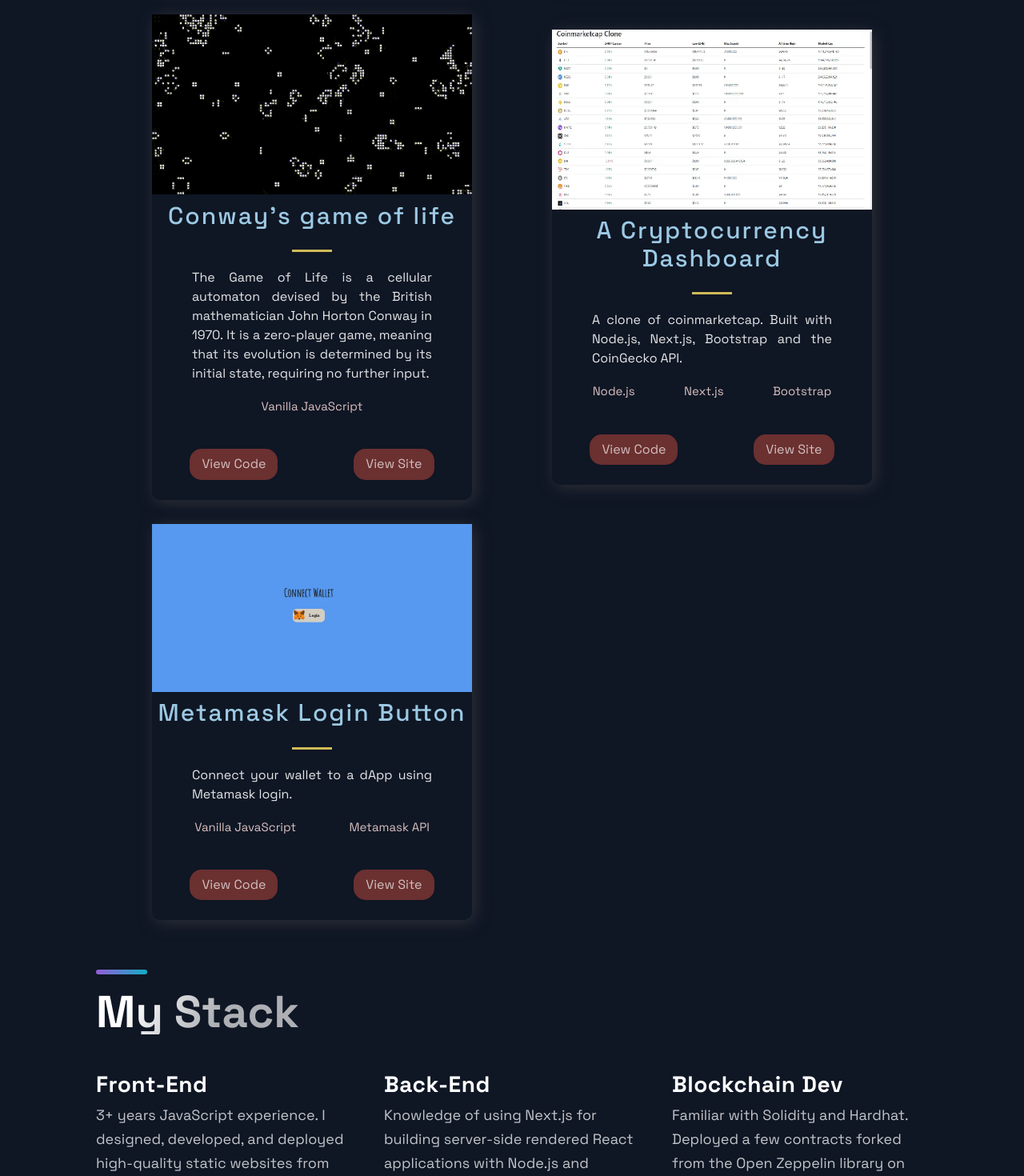
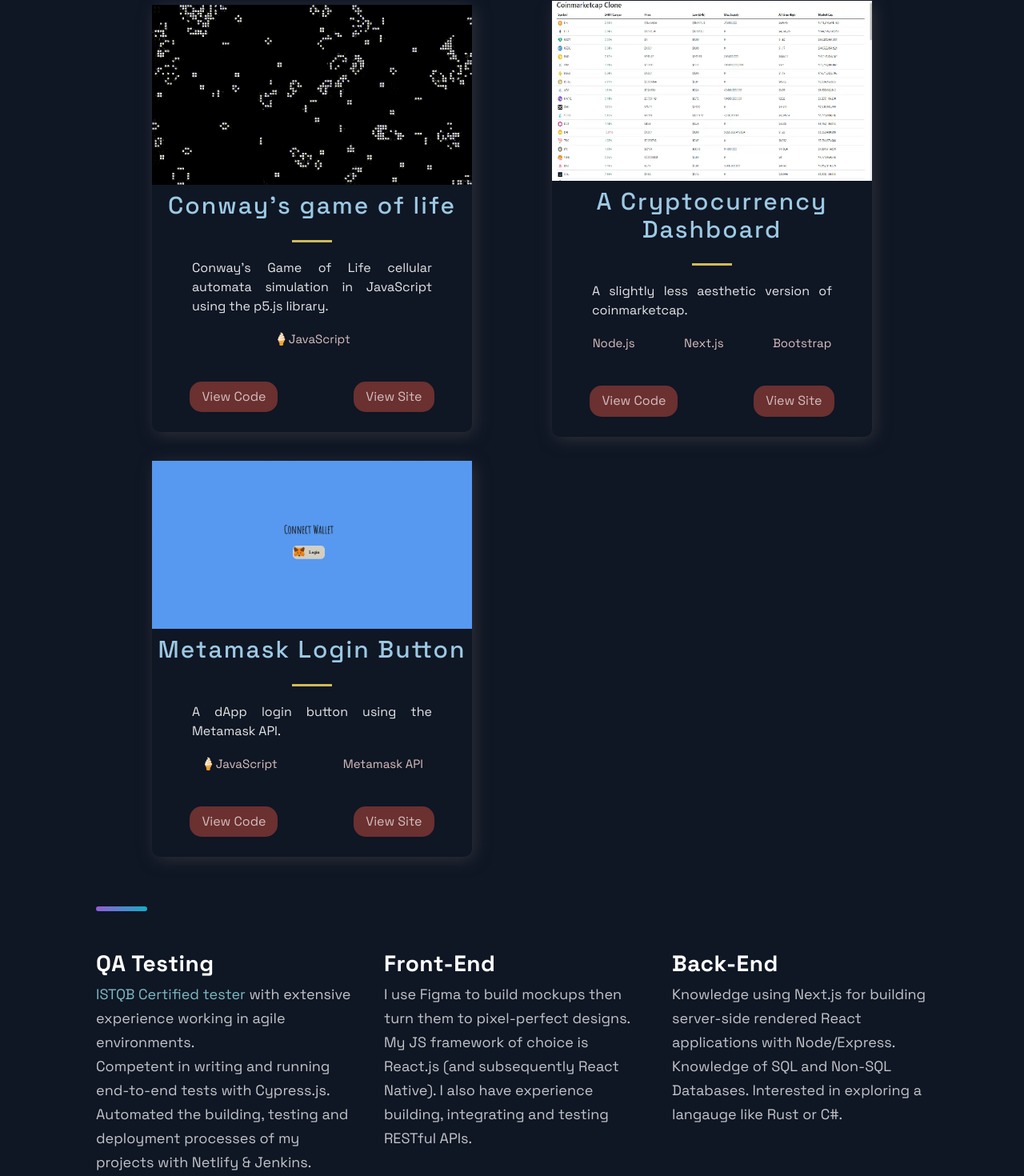
Before and after one commit to zakjanzi/portfolio-website, a Next.js app: page / in a window 1280 px wide. Shown: the part 1319-2789 px from the top of the page at 80% size. Built offline with nearby package versions, Linux system fonts and the light colour scheme.

Commit message:
resume update

```diff
--- a/src/components/BackgroundInfo/BackgroundInfo.js
+++ b/src/components/BackgroundInfo/BackgroundInfo.js
@@ -11,7 +11,6 @@
 const data = [
   { title: 'B.Sc in Business', text: 'Studied Entrepreneurial management at the Lebanese American University. Class of 2018.' },
   { title: 'Startup experience', text: 'Multiple years of experience working in fast-paced agile environments. Strong background in FinTech. (P2P finance)', },
-  { title: 'Blockchain researcher', text: 'Studied the applications of blockchain technology in hyperinflationary economies.'},
   { title: '3+ Languages', text: ' Fluent in English, Arabic and Swedish.', }
 ];
 
--- a/src/components/Hero/Hero.js
+++ b/src/components/Hero/Hero.js
@@ -36,9 +36,10 @@
         Hi there,
       </SectionTitle>
       <SectionText>
-        I'm Zak. A full-stack developer with a background in QA testing. <br /> I also like blockchains and distributed systems.
+        I'm Zak - A QA tester that codes. <br /> I also like blockchains and distributed systems.
       </SectionText>
-      <Button onClick={() => window.location = "https://linktr.ee/zakjanzi"}>View CV</Button>
+      <Button onClick={() => window.open("https://linktr.ee/zakjanzi", "_blank")}>View CV</Button>
+
     </LeftSection>
   </Section>
   </>
--- a/src/components/Technologies/Technologies.js
+++ b/src/components/Technologies/Technologies.js
@@ -25,28 +25,40 @@
   <Section id="tech" >
     <SectionDivider />
     <br />
-    <SectionTitle data-aos="fade-up">My Stack</SectionTitle>
     <List data-aos="fade-right">
+
+
+    <ListItem>
+        <ListContainer>
+          <ListTitle>QA Testing</ListTitle>
+          <ListParagraph>
+            <a style={linkStyle} href="https://atsqa.org/certified-testers/profile/a1400f7c67c9434297f354412437c5d0" target="_blank">
+              ISTQB Certified tester
+            </a> with extensive experience working in agile environments. <br/>Competent in writing and running end-to-end tests with Cypress.js. Automated the building, testing and deployment processes of my projects with Netlify & Jenkins.</ListParagraph>
+        </ListContainer>
+      </ListItem>
+
+
       <ListItem>
         <ListContainer>
           <ListTitle>Front-End</ListTitle>
-          <ListParagraph>3+ years JavaScript experience. I designed, developed, and deployed high-quality static websites from scratch. Experienced in React.js/Native and MaterialUI.</ListParagraph>
+          <ListParagraph>I use Figma to build mockups then turn them to pixel-perfect designs. My JS framework of choice is React.js (and subsequently React Native). I also have experience building, integrating and testing RESTful APIs.</ListParagraph>
         </ListContainer>
       </ListItem>
 
       <ListItem>
         <ListContainer>
           <ListTitle>Back-End</ListTitle>
-          <ListParagraph>Knowledge of using Next.js for building server-side rendered React applications with Node.js and Express. Experience in building and testing RESTful APIs using Postman and familiar with GraphQL. Knowledge of MySQL and MongoDB</ListParagraph>
+          <ListParagraph>Knowledge using Next.js for building server-side rendered React applications with Node/Express. Knowledge of SQL and Non-SQL Databases. Interested in exploring a langauge like Rust or C#.</ListParagraph>
         </ListContainer>
       </ListItem>
 
-      <ListItem>
+      {/* <ListItem>
         <ListContainer>
           <ListTitle>Blockchain Dev</ListTitle>
           <ListParagraph>Familiar with Solidity and Hardhat. Deployed a few contracts forked from the Open Zeppelin library on the Ethereum network and worked on non-custodial mobile wallets and payment gateways. Interested in P2P finance.</ListParagraph>
         </ListContainer>
-      </ListItem>
+      </ListItem> */}
 
       {/* <ListItem>
         <DiEnvato size="4rem"/>
@@ -56,15 +68,7 @@
         </ListContainer>
       </ListItem> */}
 
-      <ListItem>
-        <ListContainer>
-          <ListTitle>QA Testing</ListTitle>
-          <ListParagraph>
-            <a style={linkStyle} href="https://atsqa.org/certified-testers/profile/a1400f7c67c9434297f354412437c5d0" target="_blank">
-              ISTQB Certified tester
-            </a> with experience in manual and automated testing in an agile environment. Competent in writing and running end-to-end tests with Cypress.js. Automated the building, testing and deployment processes of my projects with Netlify & Jenkins.</ListParagraph>
-        </ListContainer>
-      </ListItem>
+
     </List>
   </Section>
 );
--- a/src/constants/constants.js
+++ b/src/constants/constants.js
@@ -1,9 +1,9 @@
 export const projects = [
   {
     title: 'A MERN Site',
-    description: "Track your job applications using Jobify. Built using React, Node.js, Express & MongoDB.",
+    description: "Track your job applications using Jobify.",
       image: '/images/1.webp',
-      tags: ['Mongo', 'Express', 'React', 'Node'],
+      tags: ['Mongo', 'Express.js', 'React.js', 'Node.js'],
     code: 'https://github.com/zakjanzi/jobify-app',
     live: 'https://zak-jobify.netlify.app/landing',
     id: 0,
@@ -12,23 +12,23 @@
     title: 'A Company Site',
     description:"A static website for a Parkour & Gymnastics gym. ",
     image: '/images/2.gif',
-    tags: ['HTML', 'SCSS', 'JavaScript', ],
+    tags: ['HTML', 'SCSS', '🍦JavaScript', ],
     code: 'https://github.com/zakjanzi/team-adrenaline-website',
     live: "https://teamadrenaline.me",
     id: 1,
   },
   {
     title: 'Conway\u0027s game of life',
-    description: "The Game of Life is a cellular automaton devised by the British mathematician John Horton Conway in 1970. It is a zero-player game, meaning that its evolution is determined by its initial state, requiring no further input.",
+    description: "Conway’s Game of Life cellular automata simulation in JavaScript using the p5.js library.",
     image: '/images/3.gif',
-    tags: ['Vanilla JavaScript',],
+    tags: ['🍦JavaScript',],
     code: ' https://github.com/zakjanzi/Conways-Game-of-Life',
     live: 'https://zak-gameoflife.netlify.app/',
     id: 2,
   },
   {
     title: 'A Cryptocurrency Dashboard',
-    description: "A clone of coinmarketcap. Built with Node.js, Next.js, Bootstrap and the CoinGecko API.",
+    description: "A slightly less aesthetic version of coinmarketcap.",
     image: '/images/4.webp',
     tags: ['Node.js', 'Next.js','Bootstrap',],
     code: 'https://github.com/zakjanzi/coinmarketcap_clone',
@@ -38,18 +38,18 @@
 
   {
     title: 'Metamask Login Button',
-    description: "Connect your wallet to a dApp using Metamask login.",
+    description: "A dApp login button using the Metamask API.",
     image: '/images/5.webp',
-    tags: ['Vanilla JavaScript', 'Metamask API'],
+    tags: ['🍦JavaScript', 'Metamask API'],
     code: 'https://github.com/zakjanzi/metamask_login',
     live: 'https://zak-connectwalletbutton.netlify.app/',
     id: 4,
   },
 ];
 
-export const TimeLineData = [
-  { year: 2020, text: 'Started by learning language syntax. I learned Python basics first, but then decided to go down the JavaScript route.', },
-  { year: 2021, text: 'Studied theoretical aspects of web development. Learned about the web and its protocols, then dove into design patterns and focused on JavaScript fundamentals. Worked as a manual QA tester in parallel.', },
-  { year: 2022, text: 'After spending time on the front-end, I finally built my first CRUD app. I also experimented with RESTful APIs (as well as testing tools like Postman and Cypress). This is where I combined all the knowledge acquired the past couple years to start actually building and deploying stuff.', },
-  { year: 2023, text: 'I think it\u0027s about time I start using TypeScript.', },
-];
+// export const TimeLineData = [
+//   { year: 2020, text: 'Started by learning language syntax. I learned Python basics first, but then decided to go down the JavaScript route.', },
+//   { year: 2021, text: 'Studied theoretical aspects of web development. Learned about the web and its protocols, then dove into design patterns and focused on JavaScript fundamentals. Worked as a manual QA tester in parallel.', },
+//   { year: 2022, text: 'After spending time on the front-end, I finally built my first CRUD app. I also experimented with RESTful APIs (as well as testing tools like Postman and Cypress). This is where I combined all the knowledge acquired the past couple years to start actually building and deploying stuff.', },
+//   { year: 2023, text: 'I think it\u0027s about time I start using TypeScript.', },
+// ];
```
